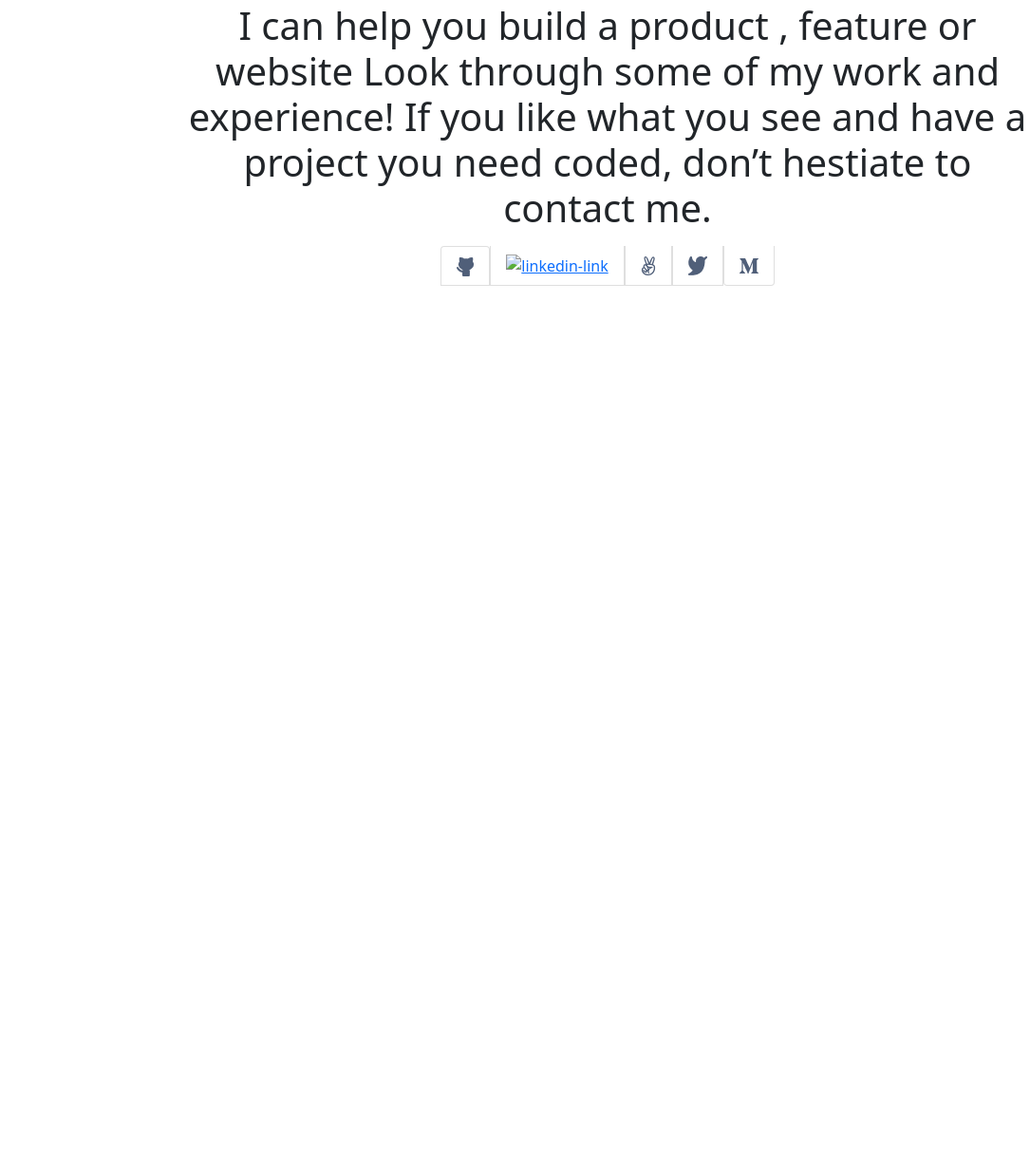
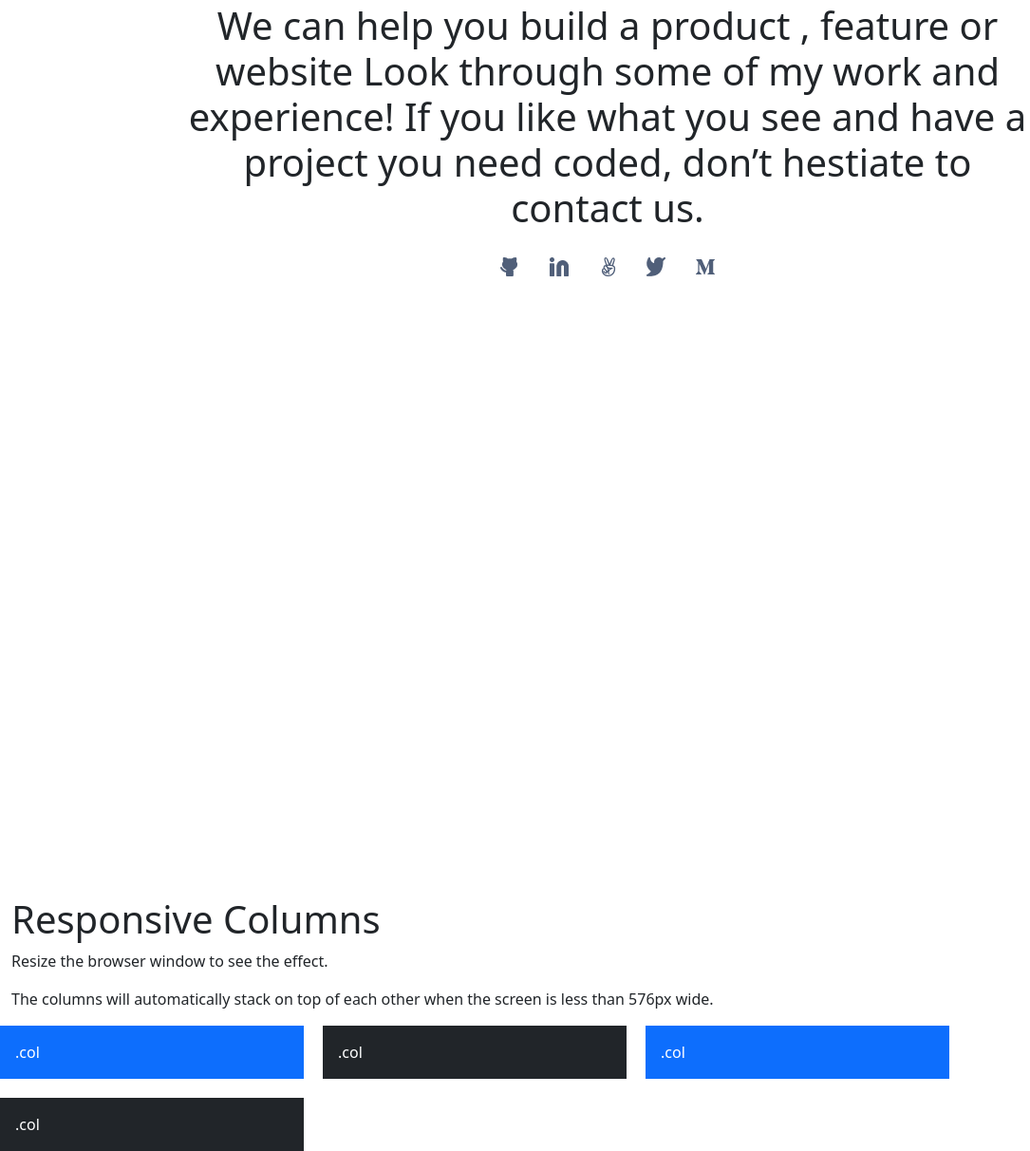
Before and after one commit to BertrandConxy/Bootstrap-portfolio, a plain HTML site: page index.html in a window 1280 px wide. Shown: the part 392-1604 px from the top of the page at 95% size, without its empty margins (0-1085 px from the left). Before the commit the page ends 840 px from the top, so only its background shows below. Drawn offline with nearby package versions, Linux system fonts and the light colour scheme.

Commit message:
added recent work section

```diff
--- a/index.html
+++ b/index.html
@@ -35,17 +35,53 @@
           <h1 class="display-4">Hey there. we are Bertrand and Abdulrahman</h1>
           <h2 class="display-5">we are software developers</h2>
           <p class="display-6">
-            I can help you build a product , feature or website Look through
+            We can help you build a product , feature or website Look through
             some of my work and experience! If you like what you see and have a
-            project you need coded, don’t hestiate to contact me.
+            project you need coded, don’t hestiate to contact us.
           </p>
           <ul class="list-group">
-            <li class="list-group-item "><a href="#" class="social-links"><img src="/images/Vector.png" alt="github-link"></a></li>
-            <li class="list-group-item"><a href="#" class="social-links"><img src="/images/Icon-Linkedin.png" alt="linkedin-link"></a></li>
-            <li class="list-group-item"><a href="#" class="social-links"><img src="/images/Vector-1.png" alt="angellist-link"></a></li>
-            <li class="list-group-item"><a href="#" class="social-links"><img src="/images/Vector-2.png" alt="twitter-link"></a></li>
-            <li class="list-group-item"><a href="#" class="social-links"><img src="/images/Vector-3.png" alt="Medium-link"></a></li>
+            <li class="list-group-item">
+              <a href="#" class="social-links"
+                ><img src="/images/Vector.png" alt="github-link"
+              /></a>
+            </li>
+            <li class="list-group-item">
+              <a href="#" class="social-links"
+                ><img src="/images/Icon-Linkedin.png" alt="linkedin-link"
+              /></a>
+            </li>
+            <li class="list-group-item">
+              <a href="#" class="social-links"
+                ><img src="/images/Vector-1.png" alt="angellist-link"
+              /></a>
+            </li>
+            <li class="list-group-item">
+              <a href="#" class="social-links"
+                ><img src="/images/Vector-2.png" alt="twitter-link"
+              /></a>
+            </li>
+            <li class="list-group-item">
+              <a href="#" class="social-links"
+                ><img src="/images/Vector-3.png" alt="Medium-link"
+              /></a>
+            </li>
           </ul>
+        </div>
+      </section>
+      <section class="recent-work">
+        <div class="container-fluid mt-3">
+          <h1>Responsive Columns</h1>
+          <p>Resize the browser window to see the effect.</p>
+          <p>
+            The columns will automatically stack on top of each other when the
+            screen is less than 576px wide.
+          </p>
+          <div class="row">
+            <div class="col-sm-3 p-3 bg-primary text-white">.col</div>
+            <div class="col-sm-3 p-3 bg-dark text-white">.col</div>
+            <div class="col-sm-3 p-3 bg-primary text-white">.col</div>
+            <div class="col-sm-3 p-3 bg-dark text-white">.col</div>
+          </div>
         </div>
       </section>
     </main>
--- a/style.css
+++ b/style.css
@@ -12,7 +12,7 @@ html {
   background-image: url(images/Header-llustration-desktop.png);
   background-size: cover;
   width: 100%;
-  height: 100vh;
+  height: 160vh;
 }
 
 .container {
@@ -35,9 +35,22 @@ html {
 }
 
 .list-group {
-    flex-direction: row;
+  flex-direction: row;
 }
 
-.social-link {
+.list-group-item {
+  background: none;
+  border: none;
+}
 
+.card {
+  height: 474px;
+  width: 369px;
+  left: 0px;
+  top: 0px;
+  border-radius: 8px;
 }
+
+.row {
+  gap: 20px;
+}
```
Also changed, not shown: images/Icon-Linkedin.png (added).
